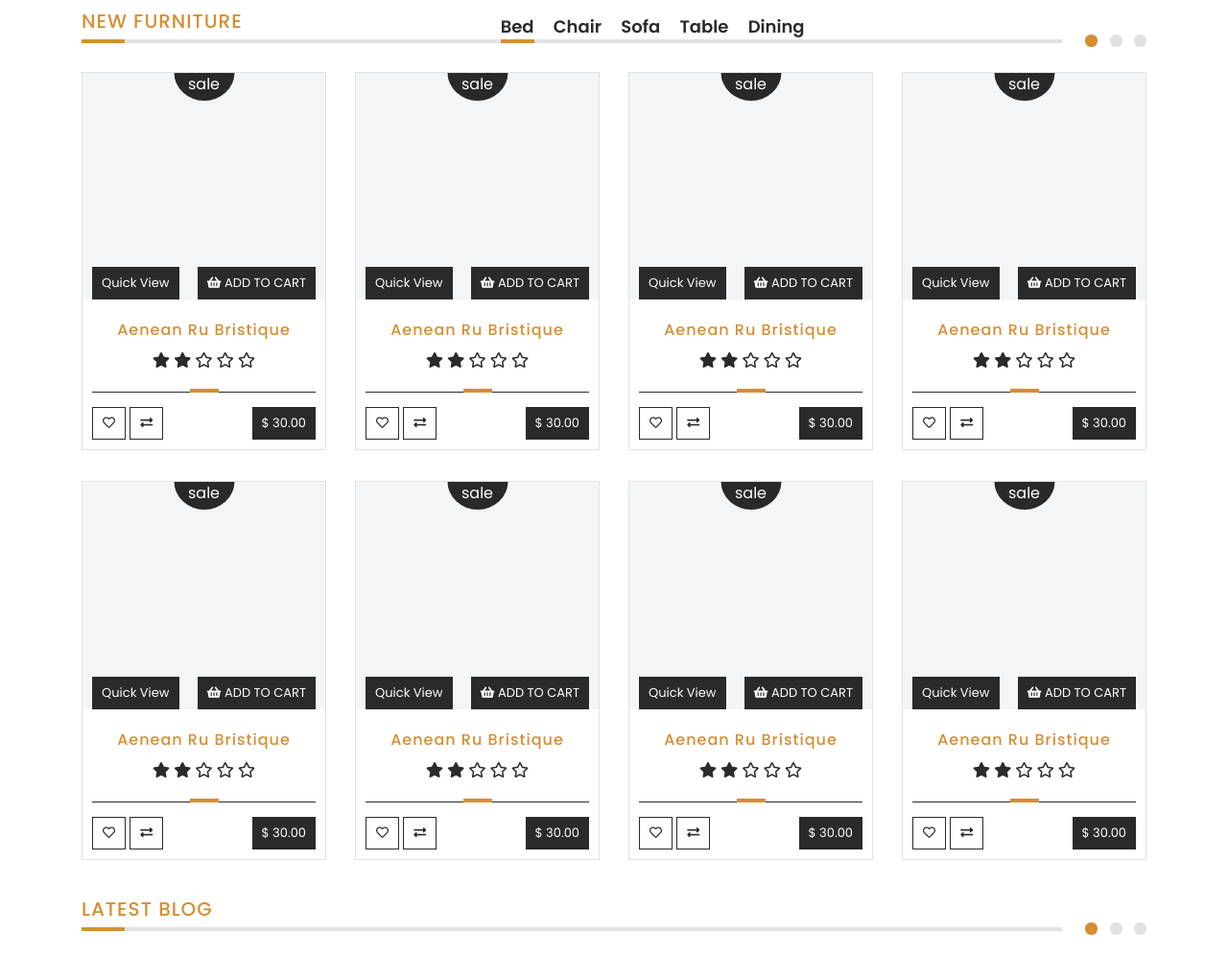
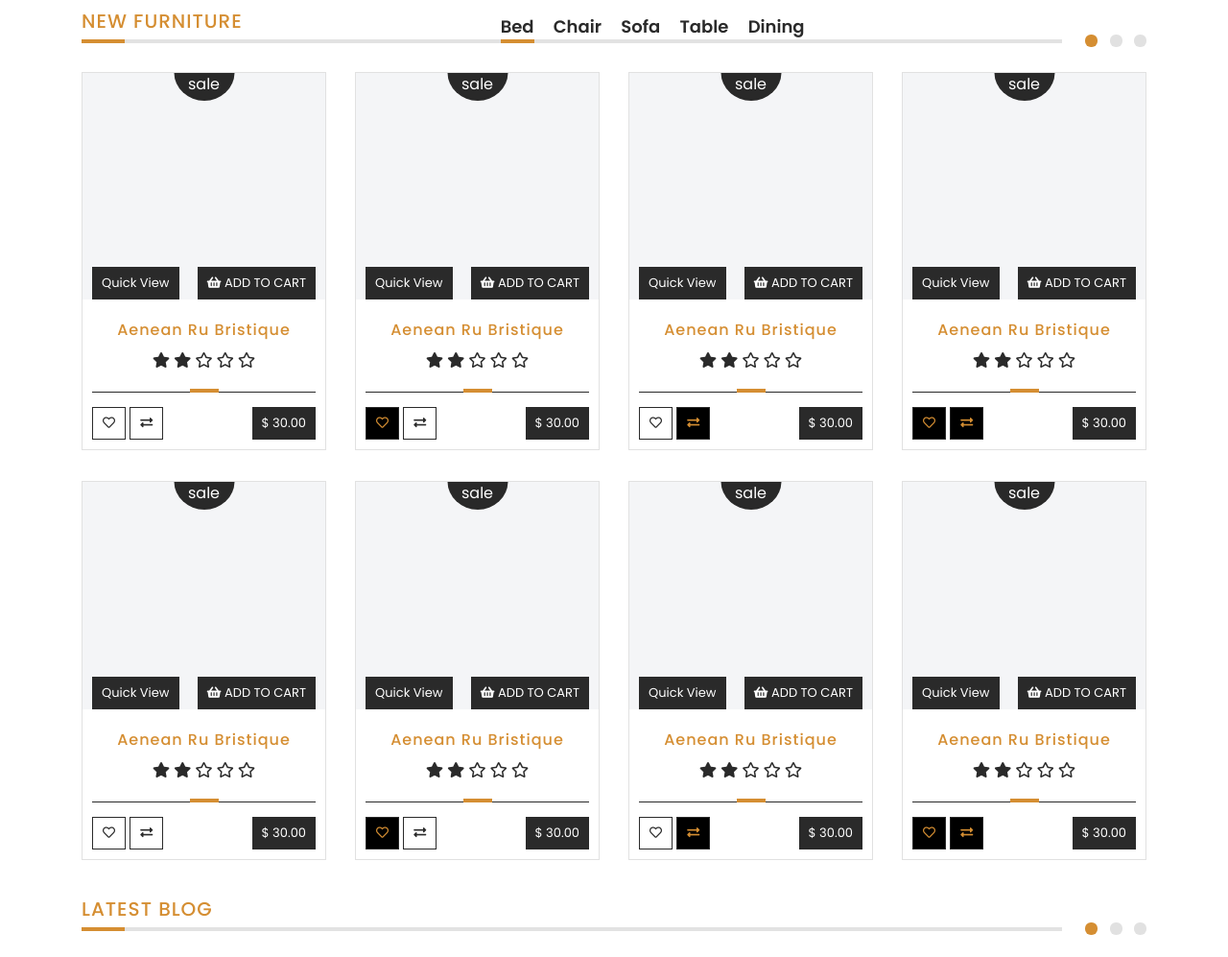
Before and after one commit to matwjablonski/kodilla-wdp-1906-02, a website built with Parcel: page src/index.html in a window 1280 px wide. Shown: the part 600-1597 px from the top of the page at 96% size. Built offline with nearby package versions, Linux system fonts and the light colour scheme.

Commit message:
Add class active for random fav and compare icons

```diff
--- a/src/partials/50_section-products.html
+++ b/src/partials/50_section-products.html
@@ -71,8 +71,68 @@
           <div class="line"></div>
           <div class="actions">
             <div class="outlines">
+              <a href="#" class="btn-outline active"><i class="far fa-heart"></i></a>
+              <a href="#" class="btn-outline"><i class="fas fa-exchange-alt"></i></a>
+            </div>
+            <div class="price"><div class="btn-main-small no-hover">$ 30.00</div></div>
+          </div>
+        </div>
+      </div>
+      <div class="col-3">
+        <div class="product-box">
+          <div class="photo">
+            <div class="sale">sale</div>
+            <div class="buttons">
+              <a href="#" class="btn-main-small">Quick View</a>
+              <a href="#" class="btn-main-small"
+                ><i class="fa fa-shopping-basket"></i> ADD TO CART</a
+              >
+            </div>
+          </div>
+          <div class="content">
+            <h5>Aenean Ru Bristique</h5>
+            <div class="stars">
+              <a href="#" class="full"></a> <a href="#" class="full"></a>
+              <a href="#"></a> <a href="#"></a> <a href="#"></a>
+            </div>
+          </div>
+          <div class="line"></div>
+          <div class="actions">
+            <div class="outlines">
               <a href="#" class="btn-outline"><i class="far fa-heart"></i></a>
-              <a href="#" class="btn-outline"><i class="fas fa-exchange-alt"></i></a>
+              <a href="#" class="btn-outline active"
+                ><i class="fas fa-exchange-alt"></i
+              ></a>
+            </div>
+            <div class="price"><div class="btn-main-small no-hover">$ 30.00</div></div>
+          </div>
+        </div>
+      </div>
+      <div class="col-3">
+        <div class="product-box">
+          <div class="photo">
+            <div class="sale">sale</div>
+            <div class="buttons">
+              <a href="#" class="btn-main-small">Quick View</a>
+              <a href="#" class="btn-main-small"
+                ><i class="fa fa-shopping-basket"></i> ADD TO CART</a
+              >
+            </div>
+          </div>
+          <div class="content">
+            <h5>Aenean Ru Bristique</h5>
+            <div class="stars">
+              <a href="#" class="full"></a> <a href="#" class="full"></a>
+              <a href="#"></a> <a href="#"></a> <a href="#"></a>
+            </div>
+          </div>
+          <div class="line"></div>
+          <div class="actions">
+            <div class="outlines">
+              <a href="#" class="btn-outline active"><i class="far fa-heart"></i></a>
+              <a href="#" class="btn-outline active"
+                ><i class="fas fa-exchange-alt"></i
+              ></a>
             </div>
             <div class="price"><div class="btn-main-small no-hover">$ 30.00</div></div>
           </div>
@@ -127,7 +187,7 @@
           <div class="line"></div>
           <div class="actions">
             <div class="outlines">
-              <a href="#" class="btn-outline"><i class="far fa-heart"></i></a>
+              <a href="#" class="btn-outline active"><i class="far fa-heart"></i></a>
               <a href="#" class="btn-outline"><i class="fas fa-exchange-alt"></i></a>
             </div>
             <div class="price"><div class="btn-main-small no-hover">$ 30.00</div></div>
@@ -156,7 +216,9 @@
           <div class="actions">
             <div class="outlines">
               <a href="#" class="btn-outline"><i class="far fa-heart"></i></a>
-              <a href="#" class="btn-outline"><i class="fas fa-exchange-alt"></i></a>
+              <a href="#" class="btn-outline active"
+                ><i class="fas fa-exchange-alt"></i
+              ></a>
             </div>
             <div class="price"><div class="btn-main-small no-hover">$ 30.00</div></div>
           </div>
@@ -183,64 +245,10 @@
           <div class="line"></div>
           <div class="actions">
             <div class="outlines">
-              <a href="#" class="btn-outline"><i class="far fa-heart"></i></a>
-              <a href="#" class="btn-outline"><i class="fas fa-exchange-alt"></i></a>
-            </div>
-            <div class="price"><div class="btn-main-small no-hover">$ 30.00</div></div>
-          </div>
-        </div>
-      </div>
-      <div class="col-3">
-        <div class="product-box">
-          <div class="photo">
-            <div class="sale">sale</div>
-            <div class="buttons">
-              <a href="#" class="btn-main-small">Quick View</a>
-              <a href="#" class="btn-main-small"
-                ><i class="fa fa-shopping-basket"></i> ADD TO CART</a
-              >
-            </div>
-          </div>
-          <div class="content">
-            <h5>Aenean Ru Bristique</h5>
-            <div class="stars">
-              <a href="#" class="full"></a> <a href="#" class="full"></a>
-              <a href="#"></a> <a href="#"></a> <a href="#"></a>
-            </div>
-          </div>
-          <div class="line"></div>
-          <div class="actions">
-            <div class="outlines">
-              <a href="#" class="btn-outline"><i class="far fa-heart"></i></a>
-              <a href="#" class="btn-outline"><i class="fas fa-exchange-alt"></i></a>
-            </div>
-            <div class="price"><div class="btn-main-small no-hover">$ 30.00</div></div>
-          </div>
-        </div>
-      </div>
-      <div class="col-3">
-        <div class="product-box">
-          <div class="photo">
-            <div class="sale">sale</div>
-            <div class="buttons">
-              <a href="#" class="btn-main-small">Quick View</a>
-              <a href="#" class="btn-main-small"
-                ><i class="fa fa-shopping-basket"></i> ADD TO CART</a
-              >
-            </div>
-          </div>
-          <div class="content">
-            <h5>Aenean Ru Bristique</h5>
-            <div class="stars">
-              <a href="#" class="full"></a> <a href="#" class="full"></a>
-              <a href="#"></a> <a href="#"></a> <a href="#"></a>
-            </div>
-          </div>
-          <div class="line"></div>
-          <div class="actions">
-            <div class="outlines">
-              <a href="#" class="btn-outline"><i class="far fa-heart"></i></a>
-              <a href="#" class="btn-outline"><i class="fas fa-exchange-alt"></i></a>
+              <a href="#" class="btn-outline active"><i class="far fa-heart"></i></a>
+              <a href="#" class="btn-outline active"
+                ><i class="fas fa-exchange-alt"></i
+              ></a>
             </div>
             <div class="price"><div class="btn-main-small no-hover">$ 30.00</div></div>
           </div>
--- a/src/sass/components/_product-box.scss
+++ b/src/sass/components/_product-box.scss
@@ -79,4 +79,9 @@
     justify-content: space-between;
     align-items: center;
   }
+
+  .btn-outline.active {
+    background-color: #000;
+    color: $primary;
+  }
 }
```
